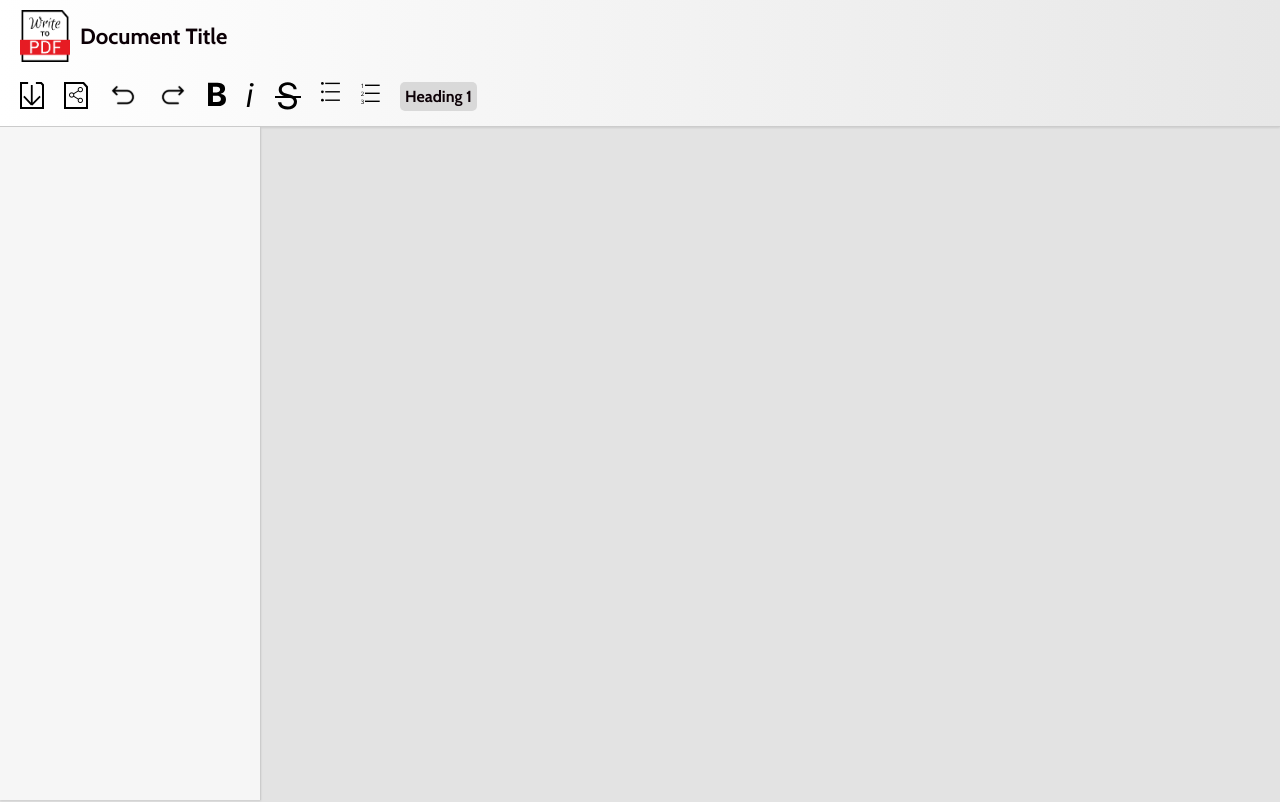
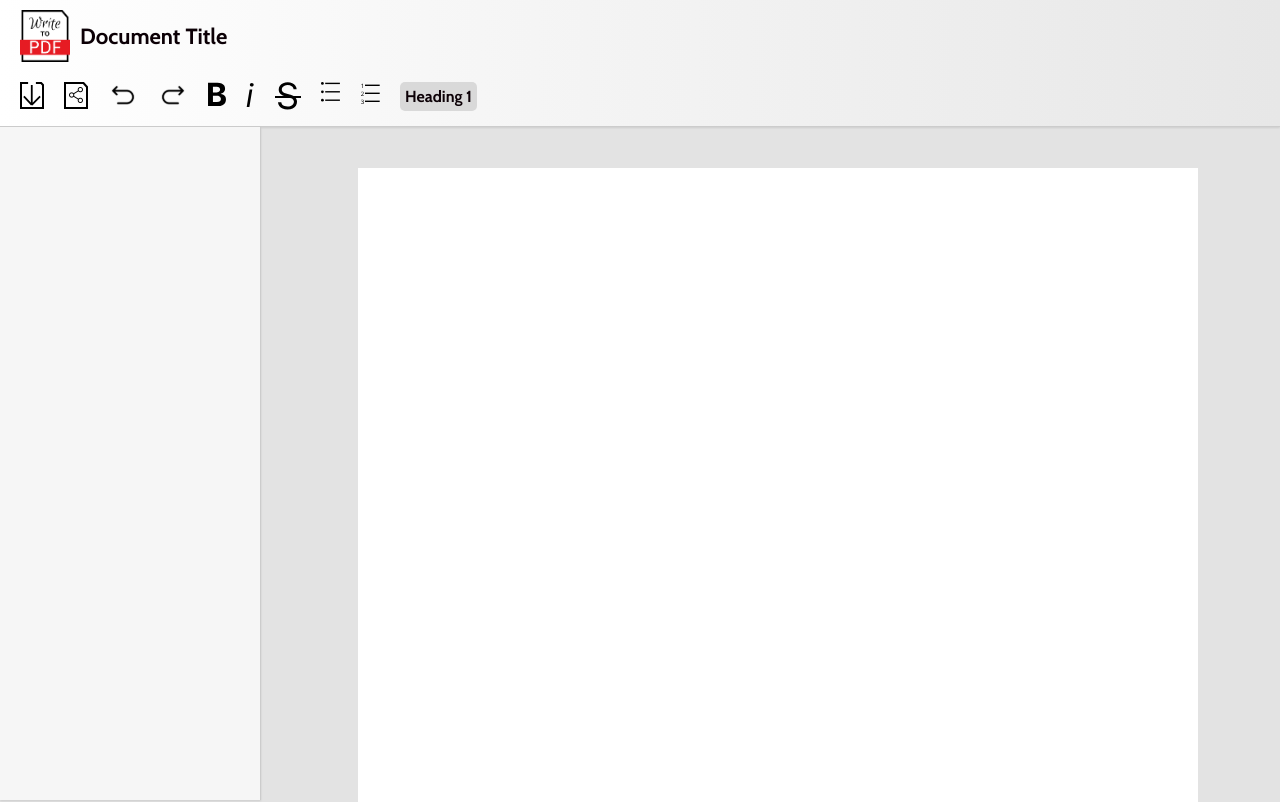
Before and after one commit to COS301-SE-2023/WriteToPdf, an Angular app in the folder frontend/: page /edit in a window 1280 px wide. Shown: the top 802 px of the page. Built offline with nearby package versions, Linux system fonts and the light colour scheme.

Commit message:
Added very basic page editing. Only saves locally

```diff
--- a/frontend/src/app/edit/edit.component.html
+++ b/frontend/src/app/edit/edit.component.html
@@ -60,9 +60,9 @@
 
     </div>
 
-    <div class="pageWrapper">
-        <div class="page">
 
-        </div>
+    <div class="page" contenteditable="true" (input)="onContentChange($event)" tabindex="0">
+        {{ documentContent }}
     </div>
+
 </div>
--- a/frontend/src/app/edit/edit.component.scss
+++ b/frontend/src/app/edit/edit.component.scss
@@ -5,6 +5,9 @@ body {
 }
 
 .header {
+
+    overflow-x: auto;
+
     position: fixed;
     top: 0;
     left: 0;
@@ -99,11 +102,24 @@ body {
 }
 
 .editor {
-    height: 1000px;
+    display: flex;
+    z-index: -10;
     margin: 0;
-    width: 100%;
+    height: -moz-fit-content;
+    height: fit-content;
+    width: 100vw;
 }
 
+
+.page{
+    margin:auto;
+    margin-top: 160px;
+    margin-bottom: 1600px;
+    margin-left: calc(130px + 100vw / 2 - 420px);
+    height: 297*4px;
+    width:210*4px;
+    background-color: #ffffff;
+}
 .assetSidebar{
     position: fixed;
     top: 127px;
@@ -115,13 +131,15 @@ body {
     box-shadow: 0 1px 2px rgba(0, 0, 0, 0.1);
 }
 
-.page{
+.pageName{
+    width:100%;
+    height: 100%;
     position: relative;
-    top: 52px;
-    left: 200px;
-    bottom: 0;
-    right: 0;
-    width: calc(100% - 200px);
-    height: 100%;
-    background-color: #f6f6f6;
+        top: 50px;
+        left: 100px;
 }
+
+div[contenteditable="true"]:focus {
+    outline: none;
+
+}
--- a/frontend/src/app/edit/edit.component.ts
+++ b/frontend/src/app/edit/edit.component.ts
@@ -1,4 +1,4 @@
-import { AfterViewInit, Component, ElementRef } from '@angular/core';
+import { AfterViewInit, Component, ElementRef, OnInit } from '@angular/core';
 
 @Component({
   selector: 'app-edit',
@@ -6,12 +6,30 @@ import { AfterViewInit, Component, ElementRef } from '@angular/core';
   styleUrls: ['./edit.component.scss']
 })
 
-export class EditComponent implements AfterViewInit {
+export class EditComponent implements AfterViewInit, OnInit {
+
+  documentContent: string = '';
 
   constructor(private elementRef: ElementRef) { }
+
+  ngOnInit(): void {
+    const savedContent = localStorage.getItem('document');
+    if (savedContent) {
+      this.documentContent = savedContent;
+    }
+  }
   ngAfterViewInit() {
     this.elementRef.nativeElement.ownerDocument
       .body.style.backgroundColor = '#E3E3E3';
   }
 
+  onContentChange(event: any) {
+    // Save the document content to localStorage when changes occur
+    const content = event.target.innerHTML;
+    localStorage.setItem('document', content);
+  }
+
+
+
+
 }
--- a/frontend/src/app/login/login.component.html
+++ b/frontend/src/app/login/login.component.html
@@ -4,7 +4,7 @@
 
         <div class="logoWrapper">
             <hr/>
-            <img src="assets/Logos/WriteToPdf_Logo_white.png" alt="" class="logo">
+            <img src="assets/Logos/WriteToPdf_Logo_white.svg" alt="" class="logo">
             <hr/>
         </div>
 
--- a/frontend/src/app/login/login.component.ts
+++ b/frontend/src/app/login/login.component.ts
@@ -1,4 +1,4 @@
-import { Component } from '@angular/core';
+import { Component, ElementRef } from '@angular/core';
 import { Router } from '@angular/router';
 
 @Component({
@@ -8,10 +8,14 @@ import { Router } from '@angular/router';
 })
 export class LoginComponent {
 
-  constructor(private router: Router) { }
+  constructor(private router: Router, private elementRef: ElementRef) { }
 
   navigateToPage( pageName: string) {
     this.router.navigate([`/${pageName}`]);
   }
+  ngAfterViewInit() {
+      this.elementRef.nativeElement.ownerDocument
+  .body.style.backgroundColor = '#ffffff';
+  }
 
 }
```
